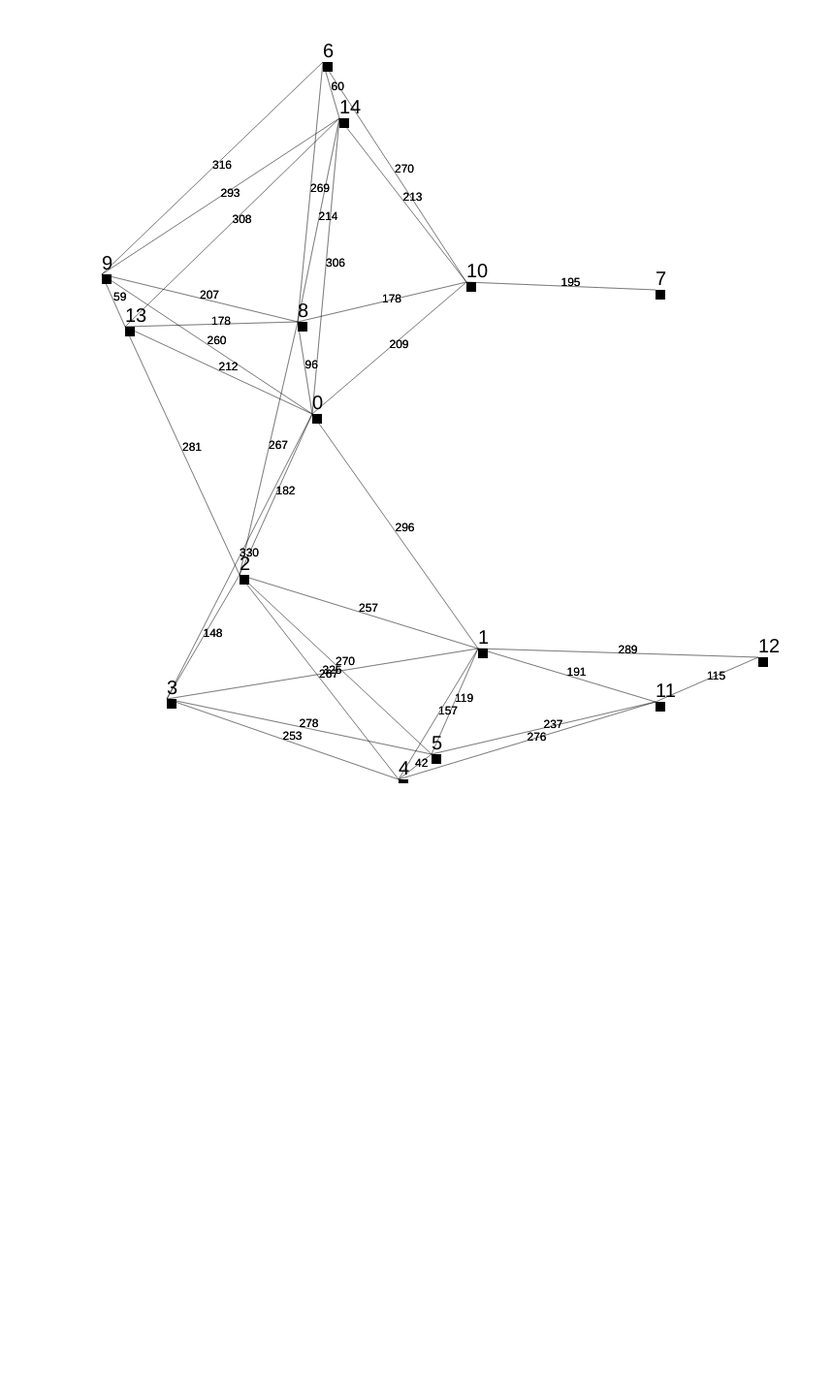
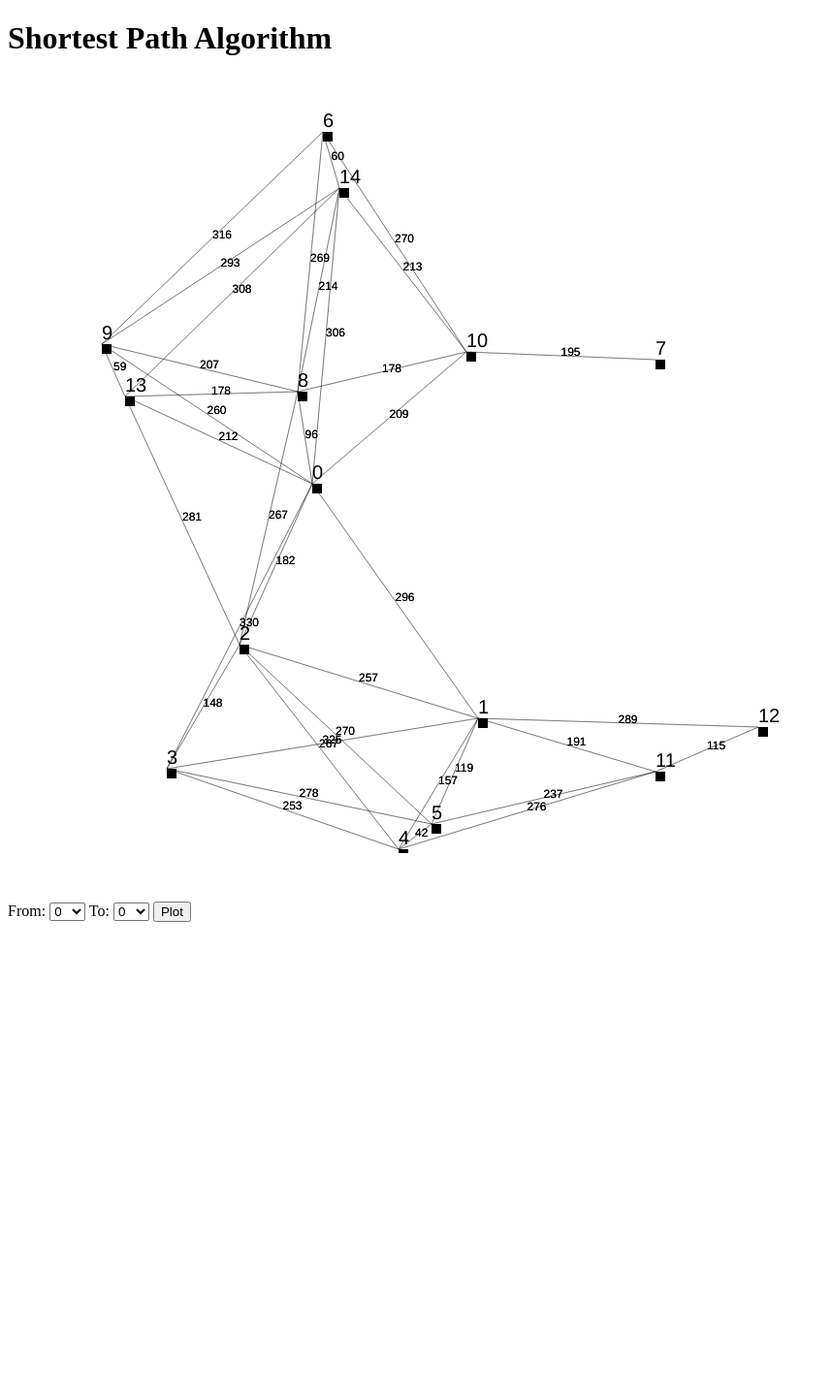
Before and after one commit to dinomiike/techs, a PHP site: page / in a window 1280 px wide. Shown: the whole page at 97% size, without its empty margins (0-858 px from the left). Before the commit the page ends 808 px from the top, so only its background shows below. Run offline with PHP 8.4, Linux system fonts and the light colour scheme.

Commit message:
Added some basic layout features and added the ability to pick a from/to point in the page

```diff
--- a/shortestDistance/index.html
+++ b/shortestDistance/index.html
@@ -5,15 +5,22 @@
   <link rel="stylesheet" href="src/css/map.css">
 </head>
 <body>
+  <h1>Shortest Path Algorithm</h1>
   <div id="map" class="map"></div>
   <div id="canvas"></div>
-  <canvas id="map-canvas" width="800" height="800"></canvas>
+  <div class="container">
+    <div class="canvas-container">
+      <canvas id="map-canvas" width="800" height="800"></canvas>
+      <canvas id="map-highlight" width="800" height="800"></canvas>
+    </div>
+    <div class="controls">
+      From: <select id="from"></select>
+      To: <select id="to"></select>
+      <button id="find">Plot</button>
+      <div id="plotDetails"></div>
+    </div>
+  </div>
 </body>
 <script type="text/javascript" src="src/js/libs/dijkstra.js"></script>
-<!--<script type="text/javascript" src="src/js/libs/DirectedGraph.js"></script>
-<script type="text/javascript" src="src/js/libs/dracula/raphael-min.js"></script>
-<script type="text/javascript" src="src/js/libs/dracula/dracula_graffle.js"></script>
-<script type="text/javascript" src="src/js/libs/dracula/jquery-1.4.2.min.js"></script>
-<script type="text/javascript" src="src/js/libs/dracula/dracula_graph.js"></script>-->
 <script type="text/javascript" src="src/js/mapBuilder.js"></script>
 </html>
--- a/shortestDistance/src/css/map.css
+++ b/shortestDistance/src/css/map.css
@@ -3,3 +3,23 @@
   height: 800px;*/
   /*background: indianred;*/
 }
+
+.controls {
+  height: 500px;
+}
+
+.container {
+  position: relative;
+}
+
+.canvas-container {
+  position: relative;
+  width: 800px;
+  height: 850px;
+}
+
+#map-canvas, #map-highlight {
+  position: absolute;
+  top: 0;
+  left: 0;
+}
--- a/shortestDistance/src/js/mapBuilder.js
+++ b/shortestDistance/src/js/mapBuilder.js
@@ -3,6 +3,7 @@ var canvasWidth = 800;
 var canvasHeight = 800;
 var cities;
 var graph = {};
+var selectOutput = '';
 
 var save = '[{"city":8,"x":134,"y":123,"fromOrigin":181.89282558693733},{"city":7,"x":118,"y":430,"fromOrigin":445.896849058165},{"city":4,"x":45,"y":494,"fromOrigin":496.0453608290274},{"city":3,"x":500,"y":64,"fromOrigin":504.0793588315237},{"city":2,"x":452,"y":240,"fromOrigin":511.7655713312493},{"city":9,"x":615,"y":177,"fromOrigin":639.9640614909559},{"city":5,"x":240,"y":636,"fromOrigin":679.7764338368902},{"city":0,"x":127,"y":745,"fromOrigin":755.7473122677976},{"city":6,"x":760,"y":238,"fromOrigin":796.3943746662203},{"city":1,"x":648,"y":508,"fromOrigin":823.3881223335687}]';
 
@@ -15,6 +16,7 @@ var generateCities = function(input) {
     city.y = Math.floor(Math.random() * canvasHeight) + 1;
     city.fromOrigin = Math.sqrt(Math.pow((city.x - 0), 2) + Math.pow((city.y - 0),2));
     list.push(city);
+    selectOutput += '<option id="' + city.city + '">' + city.city + '</option>';
   }
   return list;
 };
@@ -62,17 +64,17 @@ var plotRoads = function(cities) {
   }
 };
 
-var connectRoadEdges = function(cities) {
-  for (var i = 0; i < cities.length; i += 1) {
-    var roads = cities[i].roads;
-    if (roads.length > 1) {
-      for (var j = 0; j < roads.length; j += 1) {
-        // console.log(cities[i].city, cities[i].roads[j]);
-        // graph.addEdge(cities[i].city, cities[i].roads[j][0], cities[i].roads[j][1]);
-      }
-    }
-  }
-};
+// var connectRoadEdges = function(cities) {
+//   for (var i = 0; i < cities.length; i += 1) {
+//     var roads = cities[i].roads;
+//     if (roads.length > 1) {
+//       for (var j = 0; j < roads.length; j += 1) {
+//         // console.log(cities[i].city, cities[i].roads[j]);
+//         // graph.addEdge(cities[i].city, cities[i].roads[j][0], cities[i].roads[j][1]);
+//       }
+//     }
+//   }
+// };
 
 // 1. Generate cities
 cities = generateCities(input);
@@ -117,3 +119,32 @@ for (var i = 0; i < cities.length; i += 1) {
     context.fillText(Math.floor(roads[j][1]), (roads[j][2] + cities[i].x) / 2, (roads[j][3] + cities[i].y) / 2);
   }
 }
+
+// 5. Populate the select options on the page with the pre-rendered output
+document.getElementById('from').innerHTML = selectOutput;
+document.getElementById('to').innerHTML = selectOutput;
+
+// 6. HTML Event binding on the plot button
+var handler = function() {
+  var from = document.getElementById('from').selectedIndex;
+  var to = document.getElementById('to').selectedIndex;
+  var results = dijkstra.find_path(graph, from, to);
+
+  console.log(results);
+
+  var description = '<div>Starting from point ' + from + '</div>';
+
+  // // Clear out the output box
+  document.getElementById('plotDetails').innerHTML = '';
+
+  // // Describe the path
+  debugger;
+  for (var i = 0; i < results.length; i += 1) {
+    description += '<div>Move to ' + results[i] + '</div>';
+  }
+  console.log(results);
+  document.getElementById('plotDetails').innerHTML = description;
+};
+
+var el = document.getElementById('find');
+el.addEventListener('click', handler, false);
```
